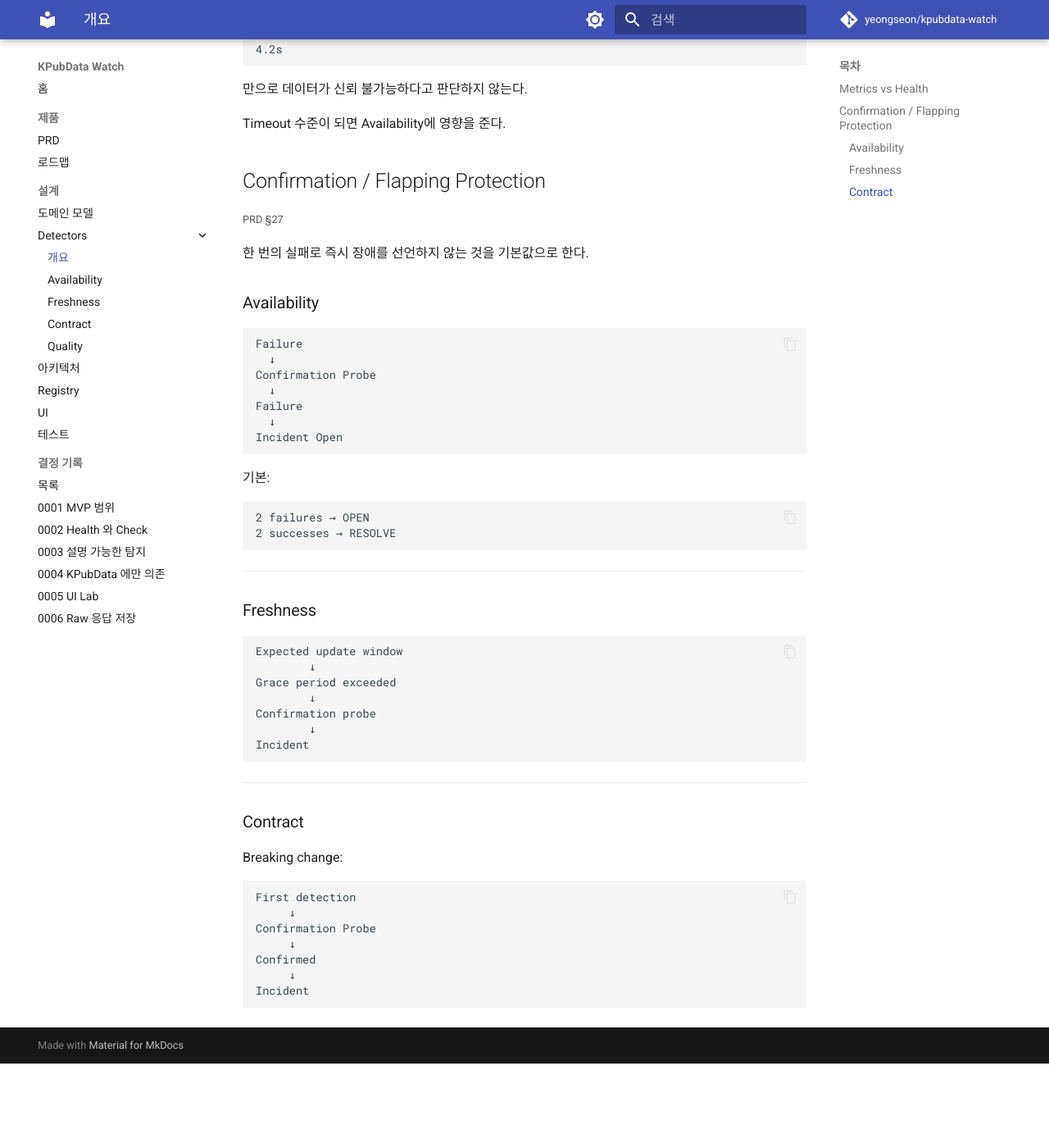
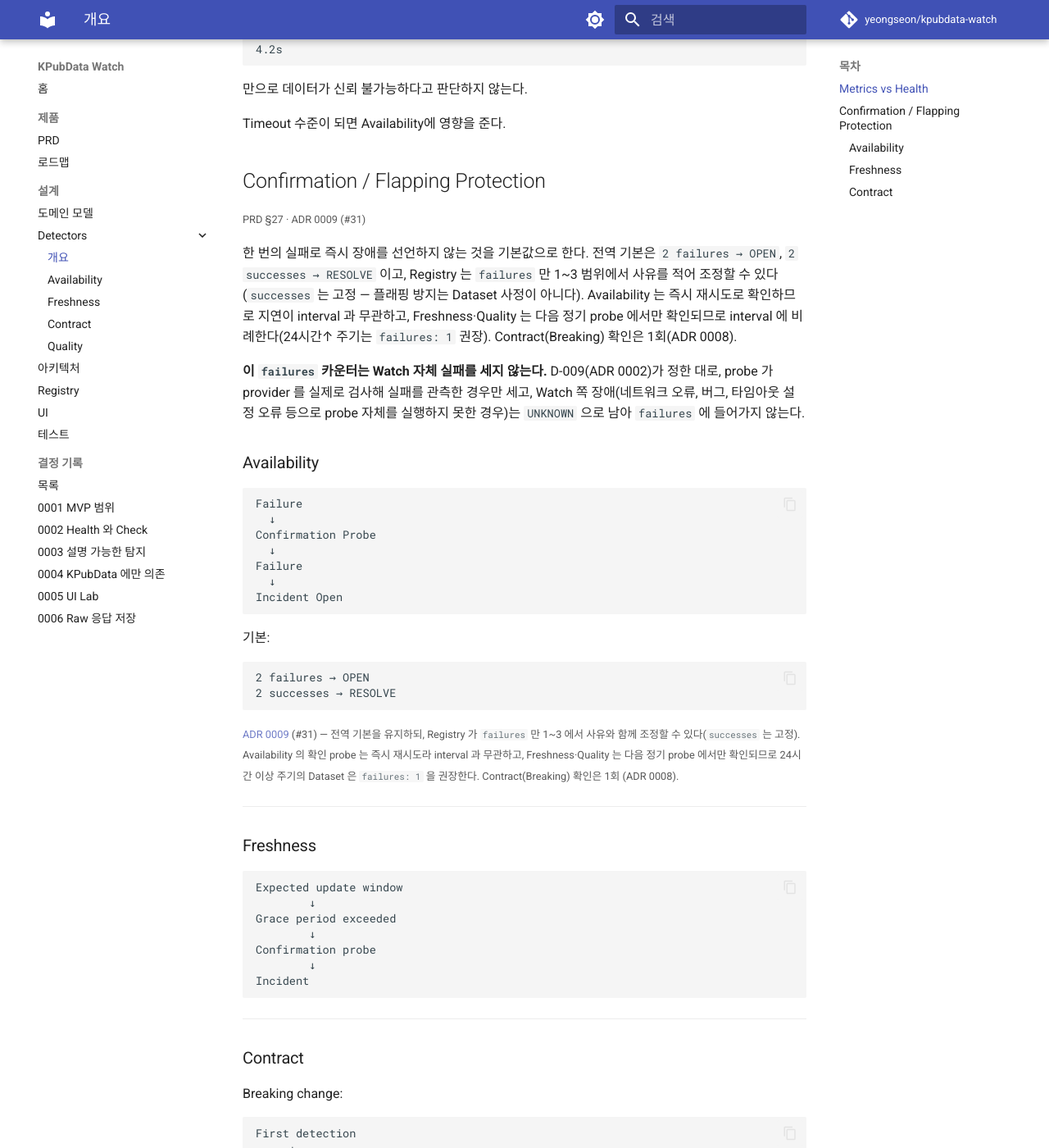
Before and after one commit to Eomdahyeon/kpubdata-watch, an MkDocs documentation site: the page built from docs/detectors/README.md, in a window 1280 px wide and 1400 px high, scrolled down 1116 px. Shown: the whole window at 82% size. Built offline with MkDocs 1.6.1 and Material for MkDocs 9.7.7, drawn with Linux system fonts in a browser that asks for light colours; comment, search, counter and statistics services are not loaded; before the commit the page ends 2413 px from its top, so only the background shows below that.

Commit message:
docs(decisions): keep confirmation counts global with bounded registry overrides (#61)
Closes #31

## 요약
Q-007 "Incident Confirmation 횟수를 Dataset별로 조정해야 하는가?" 를 ADR 0009 로 답한다.
전역 기본을 유지하되 확인 **시점**이 Check 마다 다름을 수치 규칙으로 못박는다.

## 변경 내용
- `docs/decisions/0009-confirmation-counts-global-default.md` (ADR, 신규):
  1. 전역 기본 유지 — `2 failures → OPEN`, `2 successes → RESOLVE`
2. Registry 는 `failures` 만 1~3 범위에서 **사유 필수**로 조정. `successes` 는 조정
불가(플래핑 방지는 Dataset 사정이 아닌 시스템 성질)
3. Check 별 확인 시점: Availability 는 **즉시 재시도**(interval 무관 → 조정 불필요),
Freshness·Quality 는 **다음 정기 probe**에서만 확인(24시간↑ 주기 Dataset 은 `failures:
1` 권장 — 아니면 이틀 지연이 기본값이 됨), Contract(Breaking) 은 확인 1회(ADR 0008)
  4. `failures: 0`(즉시 개시)은 어떤 Dataset 도 허용 안 함(PRD §27 원칙)
- `docs/detectors/README.md` Confirmation 절에 요약 추가
- `docs/decisions/README.md` 표에 ADR 0009 추가, CHANGELOG 항목

## 근거
- 산술: 개시 지연 ≈ 확인 관측 확보 시간 × (failures−1). Availability 즉시 재시도는 interval
무관, Freshness·Quality 는 interval 비례 — 24시간 주기 Dataset 의 기본값(2)은 **이틀**
지연
- DOMAIN_MODEL §27(detectors README)의 확인 그림은 이미 Check 별로 시점이 다른 구조 — 이
ADR 읔 그 차이를 수치 규칙으로 확정한 것

## 검증
- [x] mkdocs strict 빌드 통과
- [x] Ruff lint / format 통과
- [x] 테스트 통과 (`uv run pytest -q`: 33 passed)

## 체크리스트
- [x] 기능 브랜치에서 작업했으며 `main`에 직접 push하지 않았다
- [x] PR 제목이 POLICY 2.1.3 을 따른다
- [x] 로그·DB·API·HTML 어디에도 credential 이 남지 않는다
- [x] 문서 변경 시 docs strict 빌드 통과

Co-authored-by: Claude Opus 5.5 <noreply@anthropic.com>

````diff
--- a/docs/detectors/README.md
+++ b/docs/detectors/README.md
@@ -52,9 +52,20 @@ Timeout 수준이 되면 Availability에 영향을 준다.
 
 ## Confirmation / Flapping Protection
 
-<small>PRD §27</small>
+<small>PRD §27 · ADR 0009 (#31)</small>
 
-한 번의 실패로 즉시 장애를 선언하지 않는 것을 기본값으로 한다.
+한 번의 실패로 즉시 장애를 선언하지 않는 것을 기본값으로 한다. 전역 기본은
+`2 failures → OPEN`, `2 successes → RESOLVE` 이고, Registry 는 `failures` 만
+1~3 범위에서 사유를 적어 조정할 수 있다(`successes` 는 고정 — 플래핑 방지는
+Dataset 사정이 아니다). Availability 는 즉시 재시도로 확인하므로 지연이
+interval 과 무관하고, Freshness·Quality 는 다음 정기 probe 에서만 확인되므로
+interval 에 비례한다(24시간↑ 주기는 `failures: 1` 권장). Contract(Breaking)
+확인은 1회(ADR 0008).
+
+**이 `failures` 카운터는 Watch 자체 실패를 세지 않는다.** D-009(ADR 0002)가
+정한 대로, probe 가 provider 를 실제로 검사해 실패를 관측한 경우만 세고,
+Watch 쪽 장애(네트워크 오류, 버그, 타임아웃 설정 오류 등으로 probe 자체를
+실행하지 못한 경우)는 `UNKNOWN` 으로 남아 `failures` 에 들어가지 않는다.
 
 ### Availability
 
@@ -74,6 +85,13 @@ Incident Open
 2 failures → OPEN
 2 successes → RESOLVE
 ```
+
+<small>[ADR 0009](../decisions/0009-confirmation-counts-global-default.md) (#31) —
+전역 기본을 유지하되, Registry 가 `failures` 만 1~3 에서 사유와 함께 조정할 수
+있다(`successes` 는 고정). Availability 의 확인 probe 는 즉시 재시도라 interval 과
+무관하고, Freshness·Quality 는 다음 정기 probe 에서만 확인되므로 24시간 이상
+주기의 Dataset 은 `failures: 1` 을 권장한다. Contract(Breaking) 확인은 1회
+(ADR 0008).</small>
 
 ---
 
````
Also changed, not shown: CHANGELOG.md (+1 -0 lines), docs/decisions/0009-confirmation-counts-global-default.md (added, +78 -0 lines), docs/decisions/README.md (+1 -0 lines).
